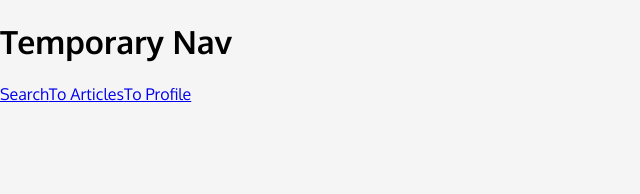
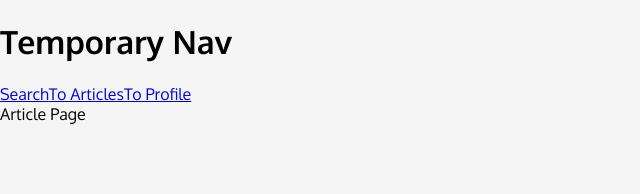
Before and after one commit to FaeriqRamley/Project_2_RoundTable, a React (Create React App) app in the folder react-file/: page /articles in a window 1280 px wide. Shown: the top 194 px of the page, without its empty margins (0-640 px from the left). Built offline with nearby package versions, Linux system fonts and the light colour scheme.

Commit message:
Added placeholder text to page bodies

```diff
--- a/react-file/src/pages/ArticlePage.js
+++ b/react-file/src/pages/ArticlePage.js
@@ -3,7 +3,7 @@ import React from 'react'
 function ArticlePage() {
     return (
         <div>
-
+            Article Page
         </div>
     )
 }
--- a/react-file/src/pages/ProfilePage.js
+++ b/react-file/src/pages/ProfilePage.js
@@ -0,0 +1,11 @@
+import React from 'react'
+
+function ProfilePage() {
+    return (
+        <div>
+            Profile Page
+        </div>
+    )
+}
+
+export default ProfilePage
```
